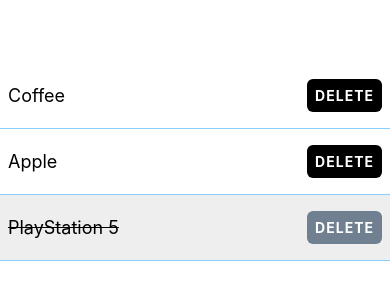
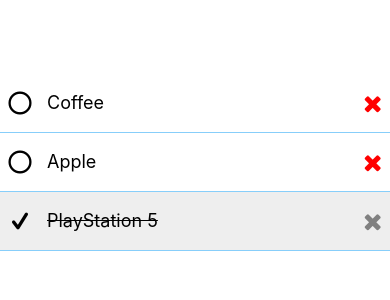
Before and after one commit to rbereziuk/taskly, a React Native app: screen / in a window 390 px wide. Shown: the part 260-560 px from the top of the page. Built offline with nearby package versions, Linux system fonts and the light colour scheme.

Commit message:
Replace text with icon for delete button

```diff
--- a/components/ShoppingListItem.tsx
+++ b/components/ShoppingListItem.tsx
@@ -1,5 +1,6 @@
 import { Alert, TouchableOpacity, View, StyleSheet, Text } from 'react-native';
-import { theme } from '../theme';
+import FontAwesome from '@expo/vector-icons/FontAwesome';
+import Entypo from '@expo/vector-icons/Entypo';
 
 type Props = {
   name: string;
@@ -28,15 +29,16 @@
         isCompleted && styles.completedItemContainer,
       ]}
     >
+      <Entypo name={isCompleted ? 'check' : 'circle'} size={24} color="black" />
       <Text style={[styles.itemText, isCompleted && styles.completedText]}>
         {name}
       </Text>
-      <TouchableOpacity
-        onPress={handleDelete}
-        style={[styles.deleteBtn, isCompleted && styles.completedDeleteBtn]}
-        activeOpacity={0.8}
-      >
-        <Text style={styles.deleteBtnText}>Delete</Text>
+      <TouchableOpacity onPress={handleDelete} activeOpacity={0.5}>
+        <FontAwesome
+          name="close"
+          size={24}
+          color={isCompleted ? 'grey' : 'red'}
+        />
       </TouchableOpacity>
     </View>
   );
@@ -55,18 +57,8 @@
   itemText: {
     fontSize: 18,
     fontWeight: '400',
-  },
-  deleteBtn: {
-    backgroundColor: theme.colorBlack,
-    color: theme.colorWhite,
-    padding: 8,
-    borderRadius: 6,
-  },
-  deleteBtnText: {
-    color: theme.colorWhite,
-    fontWeight: 'bold',
-    textTransform: 'uppercase',
-    letterSpacing: 1,
+    marginRight: 'auto',
+    marginLeft: 15,
   },
   // Completed item styles
   completedItemContainer: {
@@ -75,7 +67,4 @@
   completedText: {
     textDecorationLine: 'line-through',
   },
-  completedDeleteBtn: {
-    backgroundColor: '#708090',
-  },
 });
--- a/package.json
+++ b/package.json
@@ -13,7 +13,8 @@
     "expo": "~52.0.7",
     "expo-status-bar": "~2.0.0",
     "react": "18.3.1",
-    "react-native": "0.76.2"
+    "react-native": "0.76.2",
+    "@expo/vector-icons": "^14.0.2"
   },
   "devDependencies": {
     "@babel/core": "^7.25.2",
```
Also changed, not shown: 1 other file (tests, documents, lock files or other folders).
